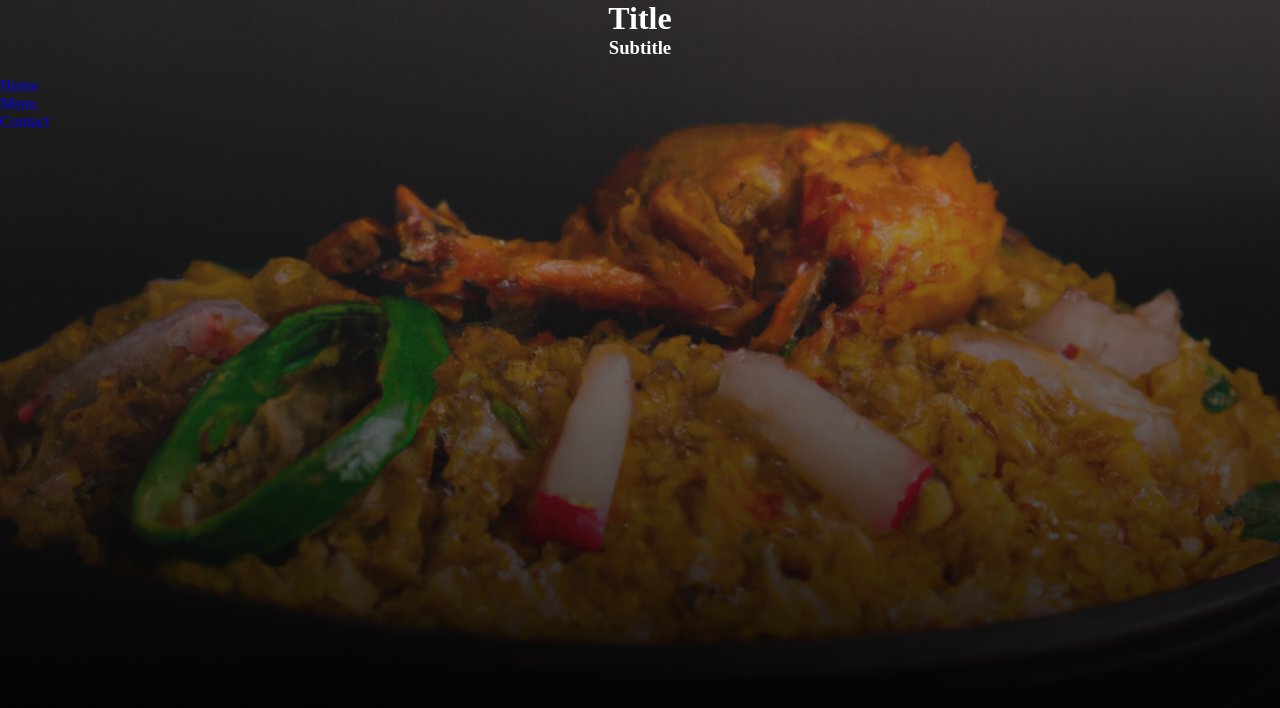
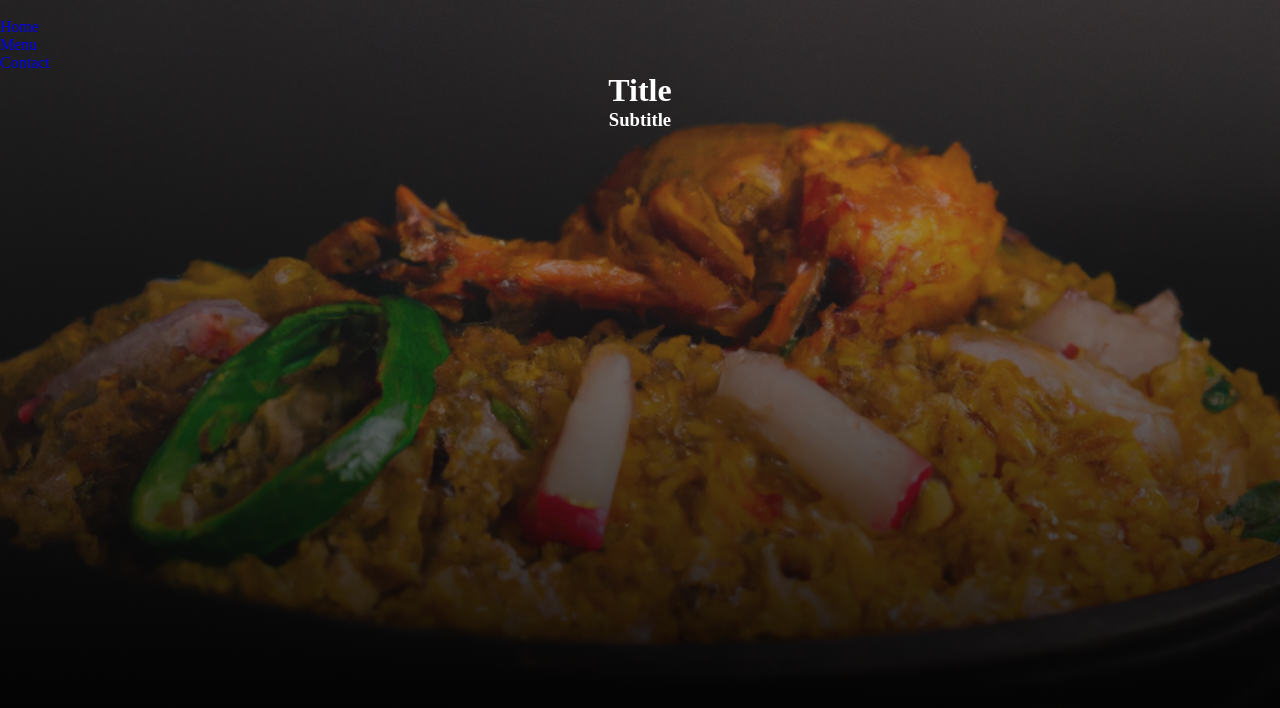
Before and after one commit to Md-Mosabbir/Resturant-Page, a website built with webpack: page dist/index.html in a window 1280 px wide. Built offline with nearby package versions, Linux system fonts and the light colour scheme.

Commit message:
Main content finished

```diff
--- a/src/initial-page-loader.js
+++ b/src/initial-page-loader.js
@@ -40,4 +40,18 @@ export function initialPageLoader () {
   navigationContainer.appendChild(navigationLogo)
   navigationContainer.appendChild(navigationLinks)
   contentID.appendChild(navigationContainer)
+  // ----------------------------------------------------
+
+  const mainContent = document.createElement('main')
+  mainContent.classList.add('main-text')
+  const mainContentDiv = document.createElement('div')
+  const headerTitle = document.createElement('h1')
+  headerTitle.textContent = 'Title'
+  const headerSubtitle = document.createElement('h3')
+  headerSubtitle.textContent = 'Subtitle'
+
+  mainContentDiv.appendChild(headerTitle)
+  mainContentDiv.appendChild(headerSubtitle)
+  mainContent.appendChild(mainContentDiv)
+  contentID.appendChild(mainContent)
 }
--- a/src/style.css
+++ b/src/style.css
@@ -15,7 +15,7 @@
 	background-repeat: no-repeat;
 
 }
-.main-text h1, .main-text h3{
+ h1, h3{
     color: white;
     text-align: center;
 }
```
Also changed, not shown: dist/index.html, dist/main.js.
